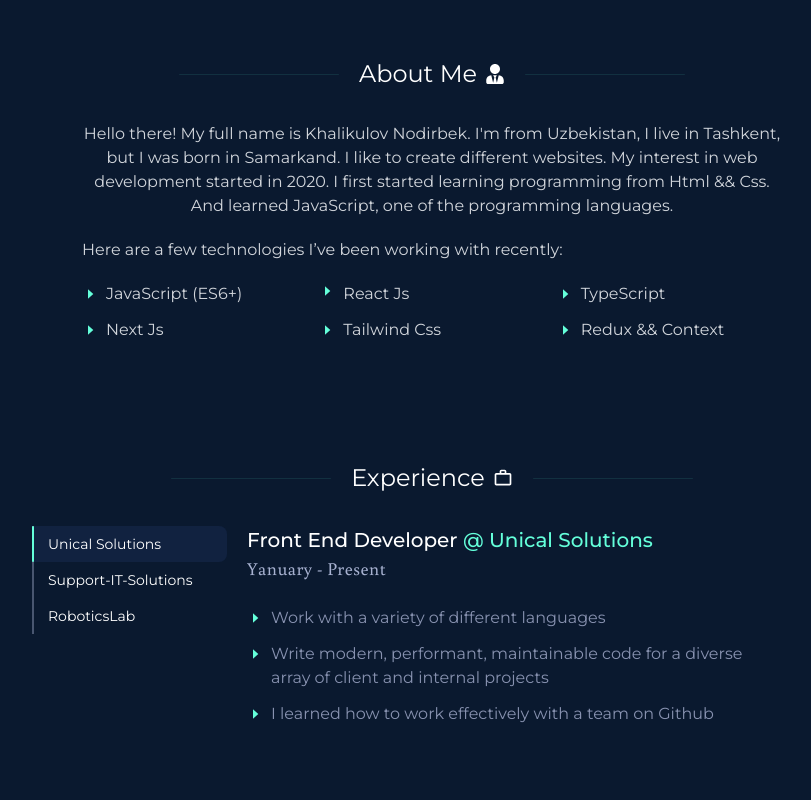
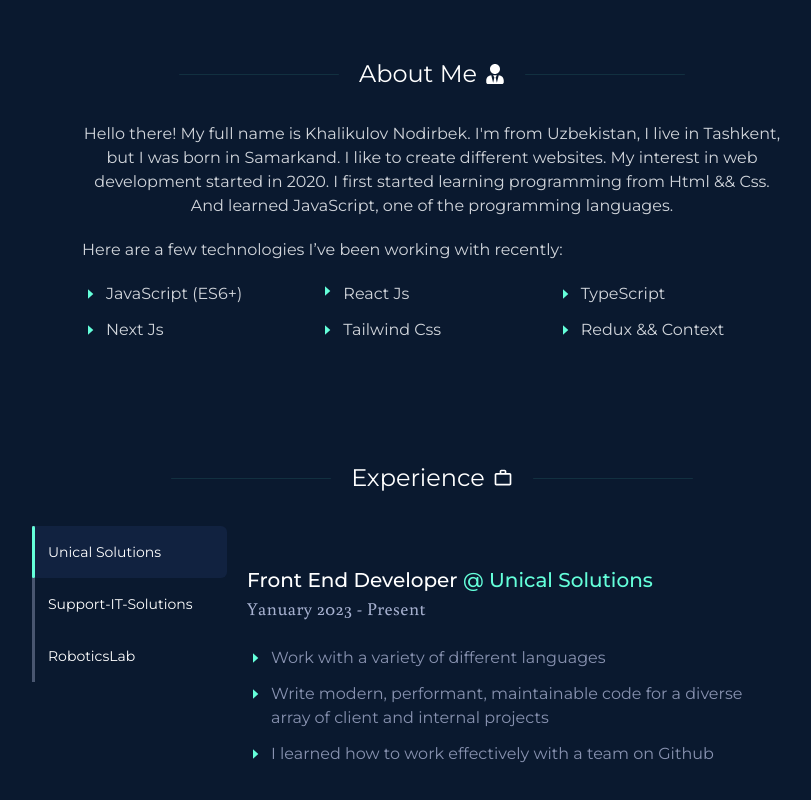
Before and after one commit to node-nodir/Portfolio, a React (Create React App) app: page / in a window 1280 px wide. Shown: the part 536-1336 px from the top of the page, without its empty margins (208-1019 px from the left). Built offline with nearby package versions, Linux system fonts and the light colour scheme.

Commit message:
Add all change

```diff
--- a/src/components/Experience/Experience.jsx
+++ b/src/components/Experience/Experience.jsx
@@ -59,12 +59,12 @@ function Experience() {
         </h2>
         <div className="max-w-[800px] mx-auto mt-8">
           <div className="mt-8">
-            <div className="flex items-start">
-              <div className="flex flex-col items-start w-[25%]">
+            <div className="flex flex-col sm:flex-row items-start">
+              <div className="flex flex-col items-start w-full sm:w-[25%]">
                 <button
                   className={`${
                     active ? "text-[#64ffda] active bg-[#112240]" : ""
-                  } track relative text-sm text-white w-full text-start pl-4 py-2 duration-300 hover:bg-[#112240] z-10 rounded-r-lg`}
+                  } track relative text-sm text-white w-full text-start pl-4 py-4 duration-300 hover:bg-[#112240] z-0 rounded-r-md`}
                   onClick={handleClick}
                 >
                   Unical Solutions
@@ -72,7 +72,7 @@ function Experience() {
                 <button
                   className={`${
                     active1 ? "text-[#64ffda] active bg-[#112240]" : ""
-                  } track relative text-sm text-white w-full text-start pl-4 py-2 duration-300 hover:bg-[#112240] z-10 rounded-r-lg`}
+                  } track relative text-sm text-white w-full text-start pl-4 py-4 duration-300 hover:bg-[#112240] z-0 rounded-r-md`}
                   onClick={handleClick1}
                 >
                   Support-IT-Solutions
@@ -80,13 +80,13 @@ function Experience() {
                 <button
                   className={`${
                     active2 ? "text-[#64ffda] active bg-[#112240]" : ""
-                  } track relative text-sm text-white w-full text-start pl-4 py-2 duration-300 hover:bg-[#112240] z-10 rounded-r-lg`}
+                  } track relative text-sm text-white w-full text-start pl-4 py-4 duration-300 hover:bg-[#112240] z-0 rounded-r-md`}
                   onClick={handleClick2}
                 >
                   RoboticsLab
                 </button>
               </div>
-              <div className="w-[75%] ml-5">
+              <div className="w-[100%] sm:w-[75%] mt-10 sm:ml-5">
                 {active ? (
                   <>
                     <h2 className="text-xl text-[#64ffda] font-medium">
@@ -94,7 +94,7 @@ function Experience() {
                       Solutions
                     </h2>
                     <strong className="font-serif inline-block font-normal text-lg text-[#a8b2d1] tracking-wide">
-                      Yanuary - Present
+                      Yanuary 2023 - Present
                     </strong>
                     <ul className="space-y-3 mt-6">
                       <li className="flex items-start">
--- a/src/components/Experience/experience.css
+++ b/src/components/Experience/experience.css
@@ -1,19 +1,19 @@
 .active::before {
    position: absolute;
    content: "";
-   width: 2px;
+   width: 3px;
    height: 100%;
    background: #64ffda;
    left: 0;
    top: 0;
-   z-index: 2;
+   z-index: 0;
    border-radius: 8px;
 }
 
 .track::after {
    position: absolute;
    content: "";
-   width: 2px;
+   width: 3px;
    height: 100%;
    background: #495670;
    left: 0;
```
